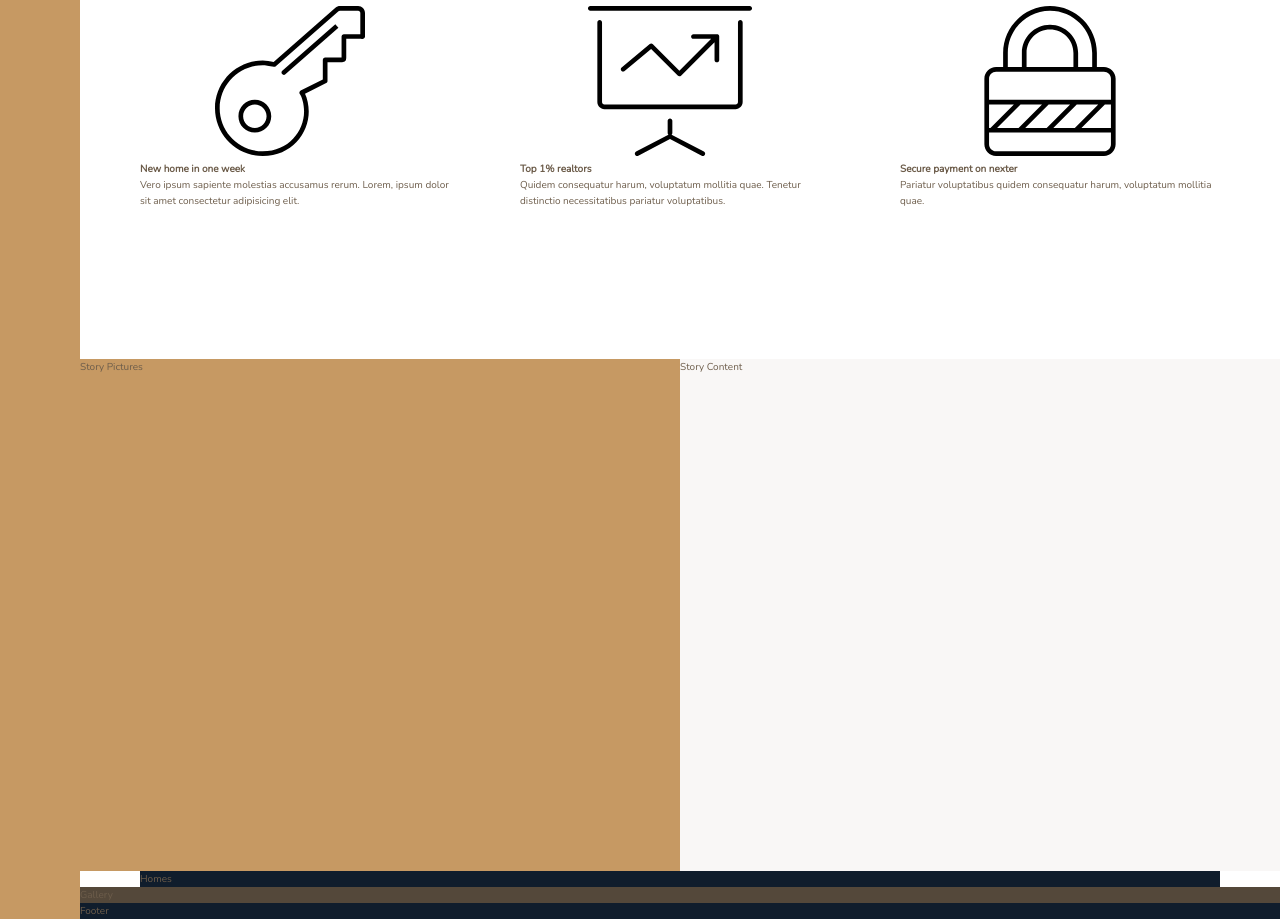
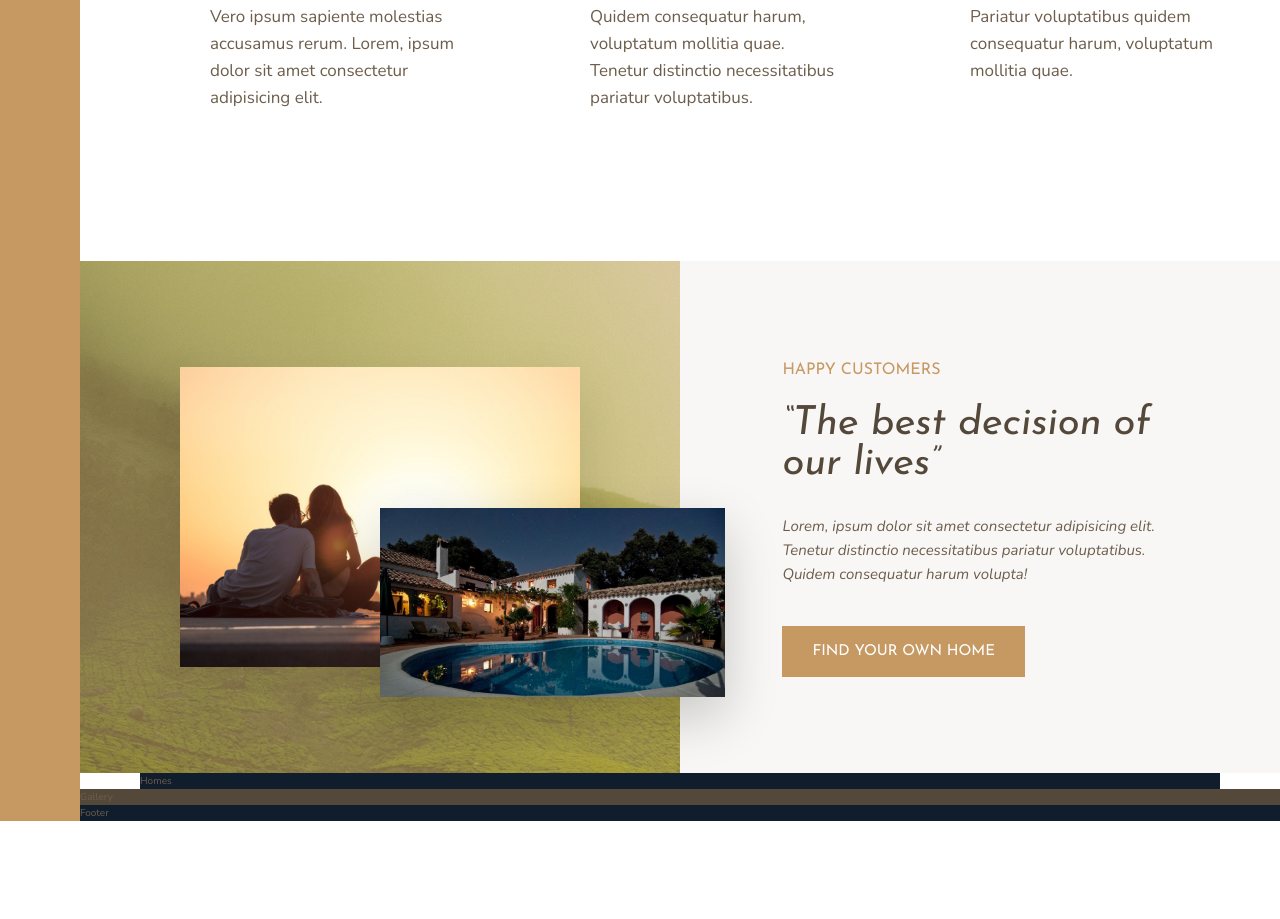
Before and after one commit to chikwado17/Nexter, a website: page index.html in a window 1280 px wide. Shown: the part 1047-1966 px from the top of the page. After the commit the page ends 1868 px from the top, so only its background shows below. Drawn offline with nearby package versions, Linux system fonts and the light colour scheme.

Commit message:
added story section

```diff
--- a/index.html
+++ b/index.html
@@ -26,51 +26,57 @@
                 <svg class="feature__icon">
                     <use xlink:href="img/sprite.svg#icon-global"></use>
                 </svg>
-                <h4 class="heading-4">World's best luxury homes</h4>
+                <h4 class="heading-4 heading-4--dark">World's best luxury homes</h4>
                 <p class="feature__text">Lorem ipsum dolor sit amet consectetur adipisicing elit. Veniam sit itaque fugit, saepe labore id?</p>
             </div>
             <div class="feature">
                 <svg class="feature__icon">
                     <use xlink:href="img/sprite.svg#icon-trophy"></use>
                 </svg>
-                <h4 class="heading-4">Only the best properties</h4>
+                <h4 class="heading-4 heading-4--dark">Only the best properties</h4>
                 <p class="feature__text">Voluptatum mollitia quae. Vero ipsum sapiente molestias accusamus rerum sed a eligendi aut quia.</p>
             </div>
             <div class="feature">
                 <svg class="feature__icon">
                     <use xlink:href="img/sprite.svg#icon-map-pin"></use>
                 </svg>
-                <h4 class="heading-4">All homes in top locations</h4>
+                <h4 class="heading-4 heading-4--dark">All homes in top locations</h4>
                 <p class="feature__text">Tenetur distinctio necessitatibus pariatur voluptatibus quidem consequatur harum.</p>
             </div>
             <div class="feature">
                 <svg class="feature__icon">
                     <use xlink:href="img/sprite.svg#icon-key"></use>
                 </svg>
-                <h4 class="heading-4">New home in one week</h4>
+                <h4 class="heading-4 heading-4--dark">New home in one week</h4>
                 <p class="feature__text">Vero ipsum sapiente molestias accusamus rerum. Lorem, ipsum dolor sit amet consectetur adipisicing elit.</p>
             </div>
             <div class="feature">
                 <svg class="feature__icon">
                     <use xlink:href="img/sprite.svg#icon-presentation"></use>
                 </svg>
-                <h4 class="heading-4">Top 1% realtors</h4>
+                <h4 class="heading-4 heading-4--dark">Top 1% realtors</h4>
                 <p class="feature__text">Quidem consequatur harum, voluptatum mollitia quae. Tenetur distinctio necessitatibus pariatur voluptatibus.</p>
             </div>
             <div class="feature">
                 <svg class="feature__icon">
                     <use xlink:href="img/sprite.svg#icon-lock"></use>
                 </svg>
-                <h4 class="heading-4">Secure payment on nexter</h4>
+                <h4 class="heading-4 heading-4--dark">Secure payment on nexter</h4>
                 <p class="feature__text">Pariatur voluptatibus quidem consequatur harum, voluptatum mollitia quae.</p>
             </div>
 
         </section>
         <div class="story__pictures">
-            Story Pictures
+            <img src="./img/story-1.jpeg" alt="story-1" class="story__img--1">
+            <img src="./img/story-2.jpeg" alt="story-1" class="story__img--2">
         </div>
         <div class="story__content">
-            Story Content
+            <h3 class="heading-3 mb-sm">Happy Customers</h3>
+            <h2 class="heading-2 heading-2--dark mb-md">&ldquo;The best decision of our lives&rdquo;</h2>
+            <p class="story__text mb-lg">
+                Lorem, ipsum dolor sit amet consectetur adipisicing elit. Tenetur distinctio necessitatibus pariatur voluptatibus. Quidem consequatur harum volupta!
+            </p>
+            <button class="btn">Find your own home</button>
         </div>
         <section class="homes">
             Homes
--- a/sass/_features.scss
+++ b/sass/_features.scss
@@ -3,6 +3,30 @@
     grid-column: 3 / 11;
 
     display: grid;
-    grid-template-columns: repeat(3, 1fr);
+    grid-template-columns: repeat(auto-fit, minmax(25rem, 1fr));
     grid-gap:6rem;
+    align-items: start;
 }
+
+.feature {
+    display:grid;
+    grid-template-columns: min-content 1fr;
+    grid-row-gap: 1.5rem;
+    grid-column-gap: 2.5rem;
+}
+
+.feature__icon {
+    fill: $color-primary;
+    width: 4.5rem;
+    height: 4.5rem;
+    grid-row: 1 / span 2;
+    transform: translateY(-1rem);
+    -webkit-transform: translateY(-1rem);
+    -moz-transform: translateY(-1rem);
+    -ms-transform: translateY(-1rem);
+    -o-transform: translateY(-1rem);
+}
+
+.feature__text {
+    font-size: 1.7rem;
+}
--- a/sass/_story.scss
+++ b/sass/_story.scss
@@ -1,9 +1,46 @@
 .story__pictures {
     background-color: $color-primary;
     grid-column: 2 / 7;
+    background-image:linear-gradient(rgba($color-primary, .5), rgba($color-primary, .5)), url(../img/back.jpg);
+
+    display:grid;
+    grid-template-rows: repeat(6, 1fr);
+    grid-template-columns: repeat(6, 1fr);
+    align-items: center;
 }
+
+.story__img--1 {
+    width: 100%;
+    grid-row: 2 / 6;
+    grid-column: 2 / 6;
+    box-shadow: 0 2rem 5rem rgba(#000, .1);
+}
+
+.story__img--2 {
+    width: 115%;
+    grid-row: 4 / 6;
+    grid-column: 4 / 7;
+    z-index: 20;
+    box-shadow: 0 2rem 5rem rgba(#000, .2);
+}
+
+
+
+
+
+
 
 .story__content {
     background-color: $color-grey-light-1;
     grid-column: 7 / -1;
+
+    padding:6rem 8vw;
+    display: grid;
+    align-content: center;
+    justify-items: start;
 }
+
+.story__text {
+    font-size: 1.5rem;
+    font-style: italic;
+}
--- a/sass/_typography.scss
+++ b/sass/_typography.scss
@@ -0,0 +1,84 @@
+.heading-1 {
+    font-family: $font-display;
+    font-weight: 400;
+}
+
+.heading-2 {
+    font-family: $font-display;
+    font-weight: 400;
+    font-size: 4rem;
+    font-style: italic;
+    line-height: 1;
+}
+
+.heading-2--light {
+    color: $color-grey-light-1;
+}
+
+.heading-2--dark {
+    color: $color-grey-dark-1;
+}
+
+.heading-3 {
+    font-family: $font-display;
+    font-weight: 400;
+    font-size: 1.6rem;
+    color:$color-primary;
+    text-transform: uppercase;
+}
+
+.heading-4 {
+    font-family: $font-display;
+    font-weight: 400;
+    font-size: 1.9rem;
+}
+
+.heading-4--light {
+    color: $color-grey-light-1;
+}
+
+.heading-4--dark {
+    color: $color-grey-dark-1;
+}
+
+
+.btn {
+    background-color: $color-primary;
+    color: #fff;
+    border: none;
+    border-radius: none;
+    font-family: $font-display;
+    font-size: 1.5rem;
+    padding:1.8rem 3rem;
+    cursor: pointer;
+    text-transform: uppercase;
+    -webkit-border-radius: none;
+    -moz-border-radius: none;
+    -ms-border-radius: none;
+    -o-border-radius: none;
+    transition: all .2s;
+    -webkit-transition: all .2s;
+    -moz-transition: all .2s;
+    -ms-transition: all .2s;
+    -o-transition: all .2s;
+}
+
+.btn:hover {
+    background-color: $color-primary-dark;
+}
+
+.mb-sm {
+    margin-bottom: 2rem;
+}
+
+.mb-md {
+    margin-bottom: 3rem;
+}
+
+.mb-lg {
+    margin-bottom: 4rem;
+}
+
+.mb-hg {
+    margin-bottom: 8rem;
+}
```
Also changed, not shown: css/style.css.
